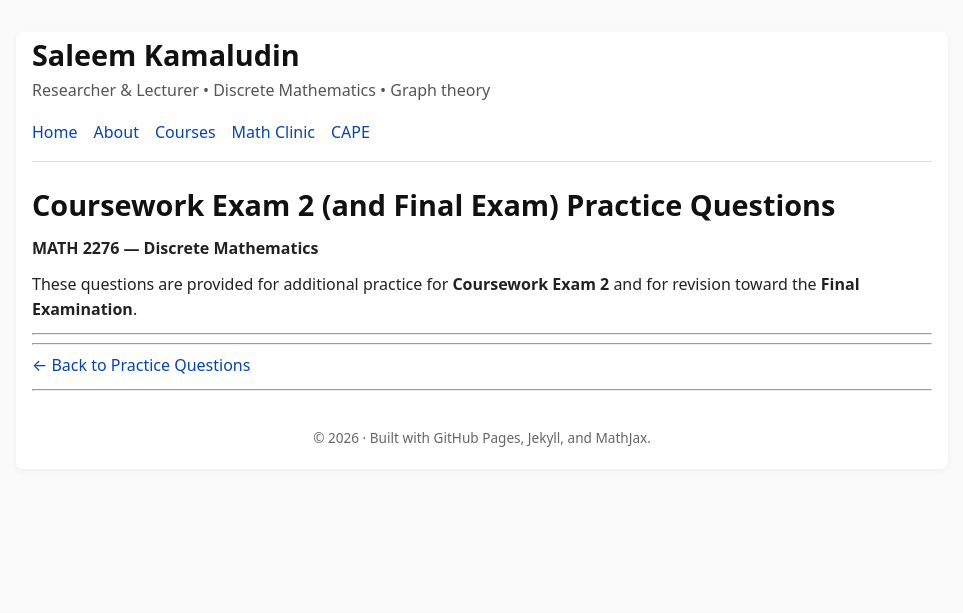
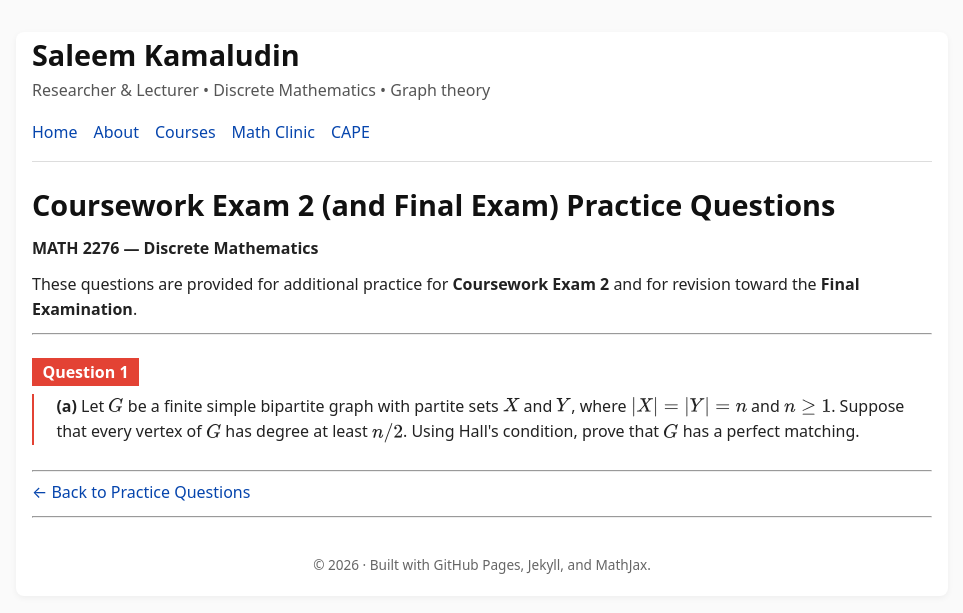
Before and after one commit to SaleemKamaludin/SaleemKamaludin.github.io, a Jekyll site: the page built from courses/math-2276/practice-questions/coursework-exam-2/index.md, in a window 1280 px wide. Shown: the top 613 px of the page, without its empty margins (158-1121 px from the left). Built offline with Jekyll 4.4.1, drawn with Linux system fonts in a browser that asks for light colours.

Commit message:
Add Coursework Exam 2 Question 1a

```diff
--- a/courses/math-2276/practice-questions/coursework-exam-2/index.md
+++ b/courses/math-2276/practice-questions/coursework-exam-2/index.md
@@ -16,6 +16,15 @@ These questions are provided for additional practice for **Coursework Exam 2** a
 
 <!-- Practice questions will be added here. -->
 
+<div id="cw2-question-1" class="math-env exercise">
+  <div class="math-env-heading">
+    <span class="math-env-tag">Question 1</span>
+  </div>
+  <div class="math-env-body">
+    <p><strong>(a)</strong> Let \(G\) be a finite simple bipartite graph with partite sets \(X\) and \(Y\), where \(|X|=|Y|=n\) and \(n\geq 1\). Suppose that every vertex of \(G\) has degree at least \(n/2\). Using Hall's condition, prove that \(G\) has a perfect matching.</p>
+  </div>
+</div>
+
 ---
 
 [← Back to Practice Questions]({{ '/courses/math-2276/practice-questions/' | relative_url }})
```
